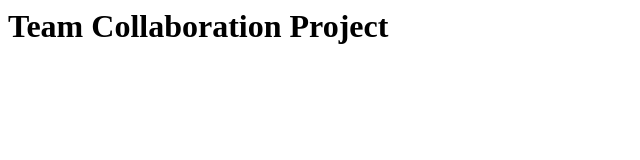
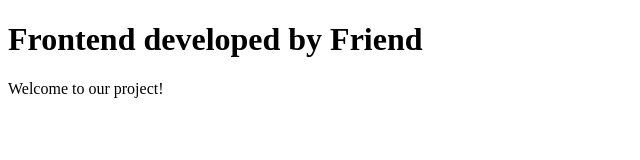
Before and after one commit to kishorkishor16735-source/team-collaboration, a plain HTML site: page frontend/index.html in a window 1280 px wide. Shown: the whole page, without its empty margins (0-640 px from the left). Drawn offline with Linux system fonts and the light colour scheme.

Commit message:
Add frontend homepage

```diff
--- a/frontend/index.html
+++ b/frontend/index.html
@@ -1 +1,10 @@
-<h1>Team Collaboration Project</h1>
+<!DOCTYPE html>
+<html>
+<head>
+    <title>Team Collaboration</title>
+</head>
+<body>
+    <h1>Frontend developed by Friend</h1>
+    <p>Welcome to our project!</p>
+</body>
+</html>
```
